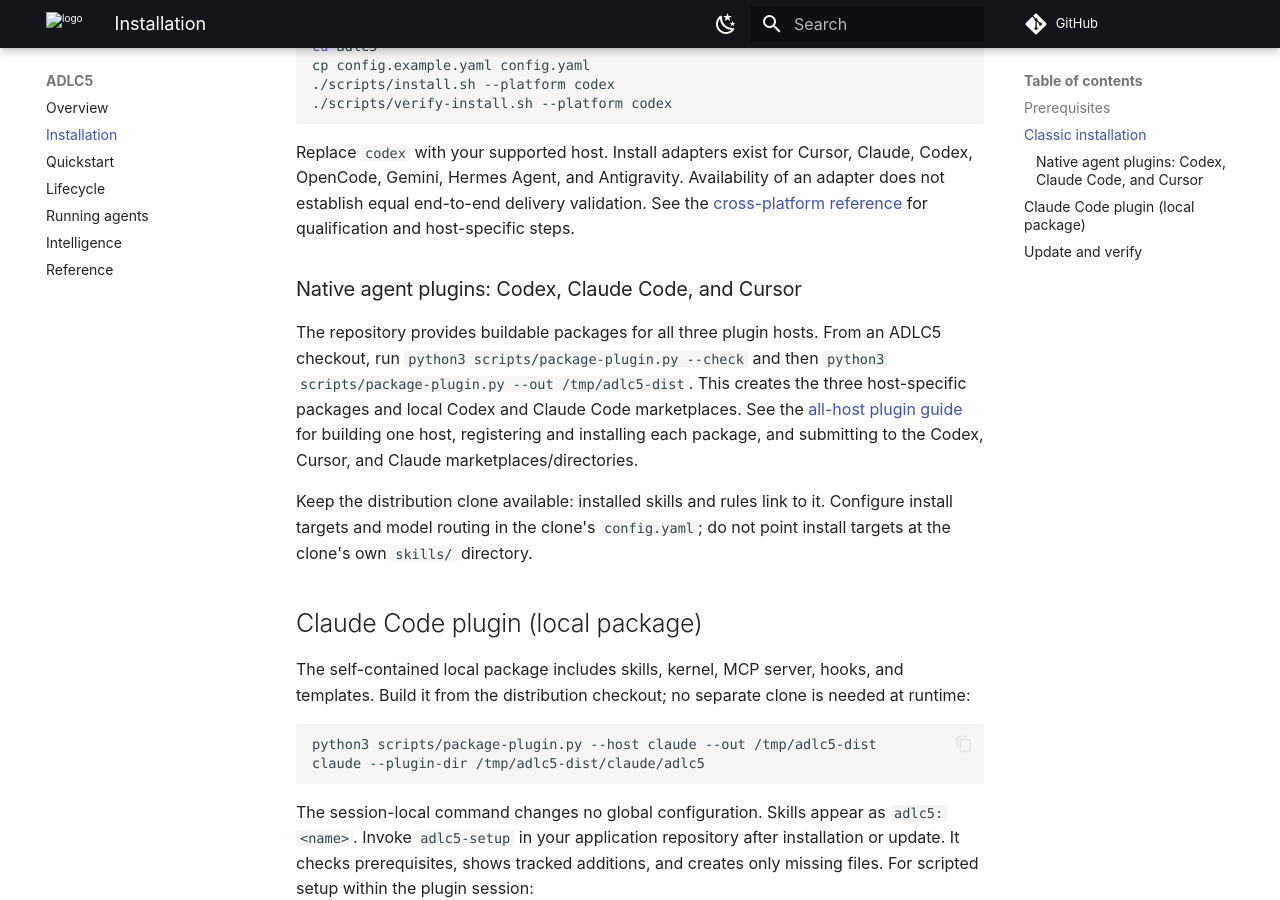
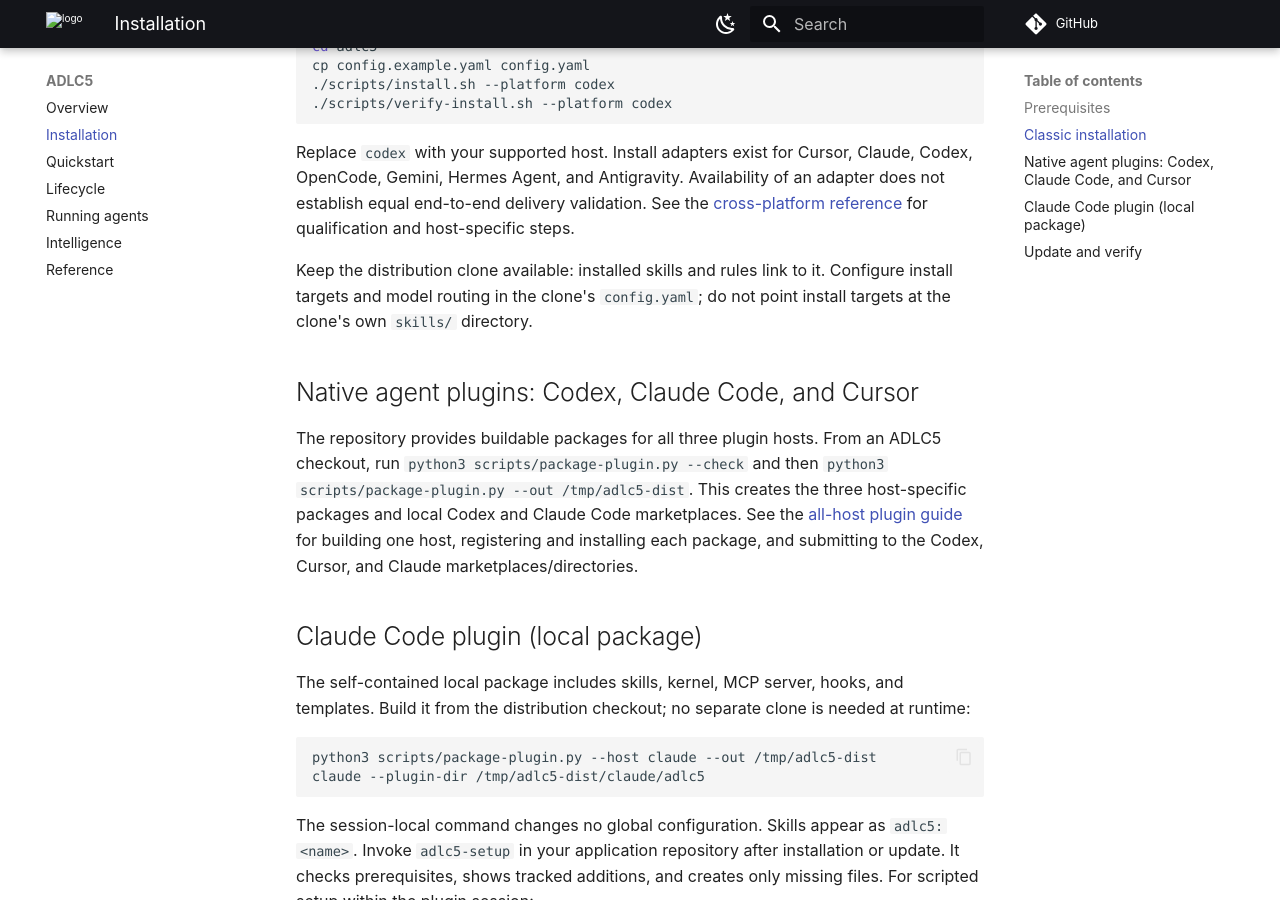
Before and after one commit to dango-tech/adlc5, an MkDocs documentation site: the page built from website/docs/installation.md, in a window 1280 px wide and 900 px high, scrolled down 391 px. Built offline with MkDocs 1.6.1 and Material for MkDocs 9.7.7, drawn with Linux system fonts in a browser that asks for light colours; comment, search, counter and statistics services are not loaded; part of the change alters nothing that is shown.

```diff
--- a/website/docs/installation.md
+++ b/website/docs/installation.md
@@ -22,7 +22,11 @@ Availability of an adapter does not establish equal end-to-end delivery validati
 See the [cross-platform reference](https://github.com/dango-tech/adlc5/blob/main/shared/docs/CROSS-PLATFORM.md)
 for qualification and host-specific steps.
 
-### Native agent plugins: Codex, Claude Code, and Cursor
+Keep the distribution clone available: installed skills and rules link to it.
+Configure install targets and model routing in the clone's `config.yaml`;
+do not point install targets at the clone's own `skills/` directory.
+
+## Native agent plugins: Codex, Claude Code, and Cursor
 
 The repository provides buildable packages for all three plugin hosts. From an
 ADLC5 checkout, run `python3 scripts/package-plugin.py --check` and then
@@ -31,10 +35,6 @@ host-specific packages and local Codex and Claude Code marketplaces. See the
 [all-host plugin guide](https://github.com/dango-tech/adlc5/blob/main/docs/agent-plugins.md)
 for building one host, registering and installing each package, and submitting
 to the Codex, Cursor, and Claude marketplaces/directories.
-
-Keep the distribution clone available: installed skills and rules link to it.
-Configure install targets and model routing in the clone's `config.yaml`;
-do not point install targets at the clone's own `skills/` directory.
 
 ## Claude Code plugin (local package)
 
```
